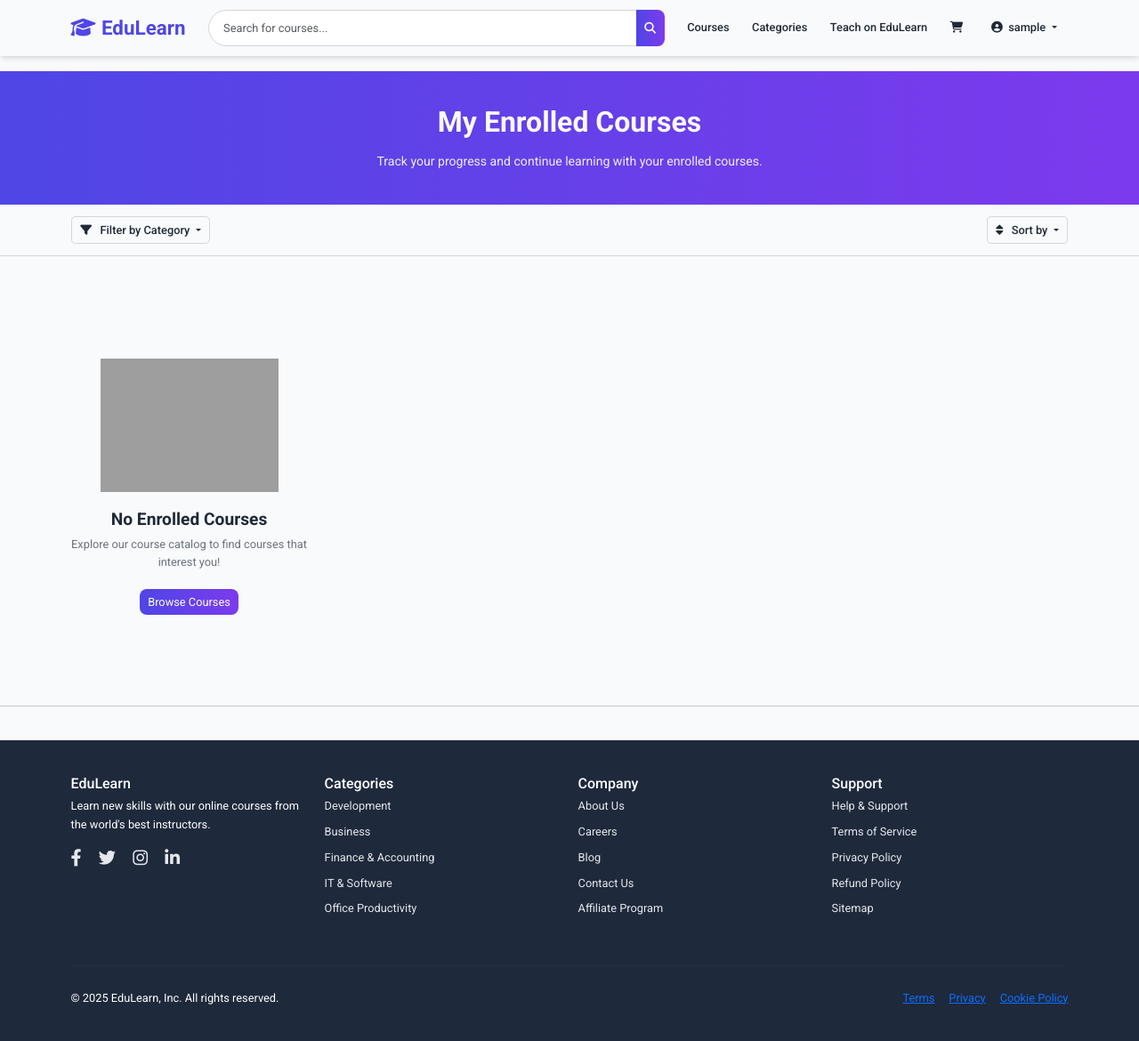
After one commit to SHAHSULTANS/Edulearn, a Django app: page /courses/enrolled-courses/ in a window 1280 px wide. The commit adds this page. Shown: the whole page at 89% size. Run offline with Django 5.2, Linux system fonts and the light colour scheme; the visitor is signed in with stand-in values (Sample User, id 1); data comes from the database, SQL or seed files in the repository; data that the repository does not hold is empty; grey boxes are pictures that could not be loaded.

Commit message:
Add views.py and urls.py for enroll_courses.html
- Created my_courses view to display enrolled courses for authenticated users
- Added URL pattern for my-courses/ under courses namespace
- Fetched enrolled courses and categories for my_courses.html context
- Ensured login_required decorator for access control
- Aligned with existing course-related URL patterns and models"

```diff
--- /dev/null
+++ b/courses/templates/courses/enroll_courses.html
@@ -0,0 +1,344 @@
+{% extends 'base.html' %}
+{% load static %}
+
+{% block title %}
+EduLearn - My Courses
+{% endblock %}
+
+{% block extra_css %}
+<style>
+  .my-courses-page {
+    font-family: "Roboto", sans-serif;
+    color: var(--text-color);
+    line-height: 1.6;
+    padding-top: 80px; /* Prevent overlap with fixed navbar */
+    background: var(--light-color);
+  }
+
+  .hero-section {
+    background: linear-gradient(90deg, var(--primary-color) 0%, #7C3AED 100%);
+    color: var(--light-color);
+    padding: 3rem 0;
+    text-align: center;
+  }
+
+  .hero-section h1 {
+    font-size: 2.5rem;
+    font-weight: 700;
+    margin-bottom: 1rem;
+  }
+
+  .hero-section p {
+    font-size: 1.1rem;
+    color: rgba(255, 255, 255, 0.9);
+    max-width: 600px;
+    margin: 0 auto;
+  }
+
+  .course-card {
+    transition: transform 0.3s ease, box-shadow 0.3s ease;
+    border: 1px solid var(--border-color);
+    border-radius: 8px;
+    height: 100%;
+    background: var(--light-color);
+    box-shadow: var(--shadow);
+  }
+
+  .course-card:hover {
+    transform: translateY(-5px);
+    box-shadow: var(--shadow-hover);
+  }
+
+  .course-card .course-thumbnail {
+    height: 180px;
+    object-fit: cover;
+    width: 100%;
+    border-top-left-radius: 8px;
+    border-top-right-radius: 8px;
+  }
+
+  .course-card .card-body {
+    padding: 1.5rem;
+  }
+
+  .course-card .card-title {
+    font-size: 1.1rem;
+    font-weight: 600;
+    margin-bottom: 0.5rem;
+    color: var(--text-color);
+  }
+
+  .course-card .instructor-name {
+    font-size: 0.85rem;
+    color: var(--muted-color);
+    margin-bottom: 0.75rem;
+  }
+
+  .course-card .progress {
+    height: 8px;
+    border-radius: 4px;
+  }
+
+  .course-card .progress-bar {
+    background: var(--primary-color);
+  }
+
+  .course-card .progress-text {
+    font-size: 0.85rem;
+    color: var(--muted-color);
+    margin-top: 0.5rem;
+  }
+
+  .course-card .btn-continue {
+    background: linear-gradient(90deg, var(--primary-color) 0%, #7C3AED 100%);
+    color: var(--light-color);
+    border: none;
+    padding: 0.5rem 1rem;
+    font-weight: 500;
+    transition: all 0.2s;
+  }
+
+  .course-card .btn-continue:hover {
+    background: var(--accent-color);
+    transform: translateY(-2px);
+    box-shadow: var(--shadow-hover);
+  }
+
+  .filter-sort-bar {
+    background: var(--light-color);
+    border-bottom: 1px solid var(--border-color);
+    padding: 1rem 0;
+    margin-bottom: 2rem;
+  }
+
+  .filter-sort-bar .dropdown-toggle {
+    background: var(--light-color);
+    border: 1px solid var(--border-color);
+    color: var(--text-color);
+    font-weight: 500;
+  }
+
+  .filter-sort-bar .dropdown-toggle:hover {
+    background: var(--light-gray);
+  }
+
+  .filter-sort-bar .dropdown-menu {
+    border-radius: 6px;
+    box-shadow: var(--shadow);
+  }
+
+  .filter-sort-bar .dropdown-item:hover {
+    background: var(--light-gray);
+    color: var(--primary-color);
+  }
+
+  .no-courses {
+    text-align: center;
+    padding: 4rem 0;
+  }
+
+  .no-courses img {
+    max-width: 200px;
+    margin-bottom: 1.5rem;
+  }
+
+  .no-courses h4 {
+    font-weight: 600;
+    color: var(--text-color);
+  }
+
+  .no-courses p {
+    color: var(--muted-color);
+    margin-bottom: 1.5rem;
+  }
+
+  /* Responsive Design */
+  @media (max-width: 992px) {
+    .hero-section h1 {
+      font-size: 2rem;
+    }
+
+    .filter-sort-bar .d-flex {
+      flex-direction: column;
+      gap: 1rem;
+      align-items: center;
+    }
+  }
+
+  @media (max-width: 768px) {
+    .course-card .card-body {
+      padding: 1rem;
+    }
+
+    .course-card .card-title {
+      font-size: 1rem;
+    }
+
+    .course-card .btn-continue {
+      width: 100%;
+    }
+  }
+
+  @media (max-width: 576px) {
+    .hero-section h1 {
+      font-size: 1.75rem;
+    }
+
+    .hero-section p {
+      font-size: 1rem;
+    }
+
+    .filter-sort-bar .dropdown {
+      width: 100%;
+    }
+
+    .filter-sort-bar .dropdown-toggle {
+      width: 100%;
+    }
+  }
+</style>
+{% endblock %}
+
+{% block content %}
+<div class="my-courses-page">
+  <!-- Hero Section -->
+  <section class="hero-section">
+    <div class="container">
+      <h1>My Enrolled Courses</h1>
+      <p>Track your progress and continue learning with your enrolled courses.</p>
+    </div>
+  </section>
+
+  <!-- Filter and Sort Bar -->
+  <section class="filter-sort-bar">
+    <div class="container">
+      <div class="d-flex justify-content-between align-items-center flex-wrap gap-3">
+        <div class="dropdown">
+          <button class="btn dropdown-toggle" type="button" id="filterDropdown" data-bs-toggle="dropdown" aria-expanded="false">
+            <i class="fas fa-filter me-2"></i> Filter by Category
+          </button>
+          <ul class="dropdown-menu" aria-labelledby="filterDropdown">
+            <li><a class="dropdown-item" href="#" data-filter="all">All Categories</a></li>
+            {% for category in categories %}
+            <li><a class="dropdown-item" href="#" data-filter="{{ category.id }}">{{ category.name }}</a></li>
+            {% endfor %}
+          </ul>
+        </div>
+        <div class="dropdown">
+          <button class="btn dropdown-toggle" type="button" id="sortDropdown" data-bs-toggle="dropdown" aria-expanded="false">
+            <i class="fas fa-sort me-2"></i> Sort by
+          </button>
+          <ul class="dropdown-menu" aria-labelledby="sortDropdown">
+            <li><a class="dropdown-item" href="#" data-sort="progress-desc">Progress: High to Low</a></li>
+            <li><a class="dropdown-item" href="#" data-sort="progress-asc">Progress: Low to High</a></li>
+            <li><a class="dropdown-item" href="#" data-sort="newest">Newest</a></li>
+            <li><a class="dropdown-item" href="#" data-sort="title">Title (A-Z)</a></li>
+          </ul>
+        </div>
+      </div>
+    </div>
+  </section>
+
+  <!-- Enrolled Courses -->
+  <section class="py-5">
+    <div class="container">
+      <div class="row row-cols-1 row-cols-sm-2 row-cols-lg-3 row-cols-xl-4 g-4" id="courseGrid">
+        {% for course in enrolled_courses %}
+        <div class="col course-item" data-category="{{ course.category.id }}"
+             data-progress="{{ course.user_progress }}"
+             data-date="{{ course.enrollment_date|date:'Y-m-d' }}"
+             data-title="{{ course.title|lower }}">
+          <div class="course-card card h-100">
+            <a href="{% url 'courses:course_learning' course.id %}">
+              <img src="{{ course.thumbnail.url|default:'/static/images/edulearn.svg' }}"
+                   class="course-thumbnail"
+                   alt="{{ course.title }}"
+                   loading="lazy">
+            </a>
+            <div class="card-body">
+              <h5 class="card-title">
+                <a href="{% url 'courses:course_learning' course.id %}"
+                   class="text-decoration-none">
+                  {{ course.title|truncatechars:50 }}
+                </a>
+              </h5>
+              <p class="instructor-name">{{ course.instructor.get_full_name }}</p>
+              <div class="progress">
+                <div class="progress-bar" role="progressbar"
+                     style="width: {{ course.user_progress }}%"
+                     aria-valuenow="{{ course.user_progress }}"
+                     aria-valuemin="0" aria-valuemax="100">
+                </div>
+              </div>
+              <p class="progress-text">{{ course.user_progress }}% Complete</p>
+              <a href="{% url 'courses:course_learning' course.id %}"
+                 class="btn btn-continue">
+                <i class="fas fa-play-circle me-2"></i> Continue Learning
+              </a>
+            </div>
+          </div>
+        </div>
+        {% empty %}
+        <div class="col-12 no-courses">
+          <img src="{% static 'images/no-courses.svg' %}" alt="No courses" class="img-fluid">
+          <h4>No Enrolled Courses</h4>
+          <p>Explore our course catalog to find courses that interest you!</p>
+          <a href="" class="btn btn-primary">
+            Browse Courses
+          </a>
+        </div>
+        {% endfor %}
+      </div>
+    </div>
+  </section>
+</div>
+{% endblock %}
+
+{% block extra_js %}
+<script>
+document.addEventListener('DOMContentLoaded', function() {
+  // Filter courses
+  document.querySelectorAll('[data-filter]').forEach(item => {
+    item.addEventListener('click', function(e) {
+      e.preventDefault();
+      const filterValue = this.getAttribute('data-filter');
+
+      document.querySelectorAll('.course-item').forEach(course => {
+        if (filterValue === 'all' || course.getAttribute('data-category') === filterValue) {
+          course.style.display = 'block';
+        } else {
+          course.style.display = 'none';
+        }
+      });
+    });
+  });
+
+  // Sort courses
+  document.querySelectorAll('[data-sort]').forEach(item => {
+    item.addEventListener('click', function(e) {
+      e.preventDefault();
+      const sortBy = this.getAttribute('data-sort');
+      const container = document.getElementById('courseGrid');
+      const courses = Array.from(document.querySelectorAll('.course-item'));
+
+      courses.sort((a, b) => {
+        switch(sortBy) {
+          case 'progress-desc':
+            return parseFloat(b.getAttribute('data-progress')) - parseFloat(a.getAttribute('data-progress'));
+          case 'progress-asc':
+            return parseFloat(a.getAttribute('data-progress')) - parseFloat(b.getAttribute('data-progress'));
+          case 'newest':
+            return new Date(b.getAttribute('data-date')) - new Date(a.getAttribute('data-date'));
+          case 'title':
+            return a.getAttribute('data-title').localeCompare(b.getAttribute('data-title'));
+          default:
+            return 0;
+        }
+      });
+
+      courses.forEach(course => container.appendChild(course));
+    });
+  });
+});
+</script>
+{% endblock %}
--- a/courses/urls.py
+++ b/courses/urls.py
@@ -1,4 +1,5 @@
 from django.urls import path
+from courses import views
 from courses.views import (
     CourseCreateView, CourseDetailView, CourseEditView, CourseLearningView, PublicCourseDetailView, instructor_dashboard,
     section_create, SectionEditView, SectionDeleteView, LessonCreateView,
@@ -23,5 +24,5 @@ urlpatterns = [
     path('course/<int:course_id>/section/<int:section_id>/lesson/<int:pk>/delete/', LessonDeleteView.as_view(), name='lesson_delete'),
 
 
-
+    path('enrolled-courses/', views.enrolled_course, name='enrolled_courses'),
 ]
--- a/courses/views.py
+++ b/courses/views.py
@@ -5,6 +5,7 @@ from django.contrib.auth.mixins import LoginRequiredMixin, UserPassesTestMixin
 from django.contrib import messages
 from django.urls import reverse_lazy
 
+import courses
 from reviews.forms import ReviewForm
 from reviews.models import Review
 from .models import Course, Progress, Section, Lesson
@@ -73,8 +74,45 @@ from .models import Course
 from django.shortcuts import get_object_or_404
 from django.views.generic import DetailView
 from .models import Course, Enrollment
+from django.contrib.auth.decorators import login_required
+
+@login_required
+def enrolled_course(request):
+    """
+    Display the user's enrolled courses with categories for filtering.
+    """
+    # Fetch courses for the logged-in user via Enrollment
+    enrolled_courses = Course.objects.filter(
+        enrollment__student=request.user  # Enrollment মডেলের মাধ্যমে ফিল্টার
+    ).select_related('instructor', 'category')
+
+    # Fetch all categories for filtering
+    categories = Category.objects.all()
+
+    context = {
+        'enrolled_courses': enrolled_courses,
+        'categories': categories,
+    }
+
+    return render(request, 'courses/enroll_courses.html', context)
 
 
+
+    """
+    Display the user's enrolled courses with categories for filtering.
+    """
+    # Fetch enrolled courses for the authenticated user
+    enrolled_courses = Course.objects.filter(student=request.user).select_related('instructor', 'category')
+    print(enrolled_course)
+    # Fetch all categories for filtering
+    categories = Category.objects.all()
+
+    context = {
+        'enrolled_courses': enrolled_courses,
+        'categories': categories,
+    }
+
+    return render(request, 'courses/enroll_courses.html', context)
 class PublicCourseDetailView(DetailView):
     model = Course
     template_name = 'courses/public_course_detail.html'
--- a/templates/base.html
+++ b/templates/base.html
@@ -220,7 +220,7 @@
 <body>
   <!-- Header/Navigation -->
   <header>
-    <nav class="navbar navbar-expand-lg navbar-light sticky-top">
+    <nav class="navbar navbar-expand-lg navbar-dark sticky-top">
       <div class="container">
         <a class="navbar-brand" href="{% url 'home' %}">
           <i class="fas fa-graduation-cap me-2" aria-hidden="true"></i>EduLearn
@@ -255,7 +255,7 @@
               </a>
               <ul class="dropdown-menu dropdown-menu-end" aria-labelledby="userDropdown">
                 <li><a class="dropdown-item" href="#">My Profile</a></li>
-                <li><a class="dropdown-item" href="#">My Courses</a></li>
+                <li><a class="dropdown-item" href="{% url "courses:enrolled_courses" %}">My Courses</a></li>
                 {% if user.is_instructor %}
                 <li><a class="dropdown-item" href="{% url 'courses:course_create' %}">Create Course</a></li>
                 <li><a class="dropdown-item" href="{% url 'courses:instructor_dashboard' %}">Instructor Dashboard</a></li>
```
